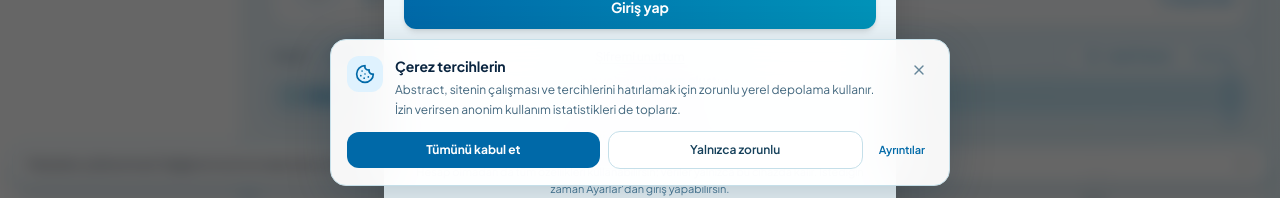
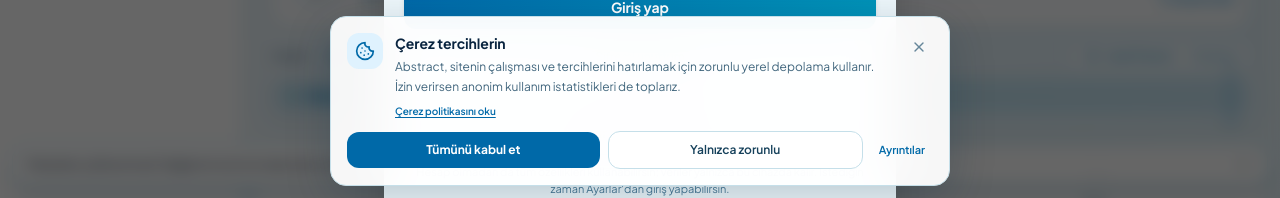
Before and after one commit to Bivist/abstractk, a React (Vite) app: page / in a window 1280 px wide. Shown: the part 530-728 px from the top of the page. Built offline with nearby package versions, Linux system fonts and the light colour scheme; no server answers; the database is empty; a web font is replaced by a local one.

Commit message:
Link cookie consent dialog to cookie policy

```diff
--- a/src/components/CookieConsent.tsx
+++ b/src/components/CookieConsent.tsx
@@ -1,5 +1,6 @@
 import React, { useState } from 'react';
 import { Cookie, X, ShieldCheck } from 'lucide-react';
+import { LegalDocumentModal } from './LegalDocuments';
 
 const CONSENT_KEY = 'abs_cookie_consent';
 
@@ -8,6 +9,7 @@ export const CookieConsent: React.FC = () => {
     try { return localStorage.getItem(CONSENT_KEY); } catch { return null; }
   });
   const [showDetails, setShowDetails] = useState(false);
+  const [showCookiePolicy, setShowCookiePolicy] = useState(false);
 
   const saveChoice = (value: 'all' | 'necessary') => {
     try { localStorage.setItem(CONSENT_KEY, value); } catch {}
@@ -40,6 +42,9 @@ export const CookieConsent: React.FC = () => {
                 Zorunlu depolama; oturum, uygulama tercihleri ve kaydettiğin içeriklerin çalışması içindir. Analitik tercih isteğe bağlıdır ve PostHog kullanım ölçümü yalnızca kabul ettiğinde etkinleştirilir. Tercihin bu cihazda saklanır.
               </p>
             )}
+            <button type="button" onClick={() => setShowCookiePolicy(true)} className="mt-2 block text-[10px] font-semibold text-sky-700 dark:text-sky-300 underline underline-offset-2">
+              Çerez politikasını oku
+            </button>
           </div>
           <button type="button" onClick={() => saveChoice('necessary')} aria-label="Yalnızca zorunlu olanları kullan" className="w-7 h-7 rounded-full flex items-center justify-center text-[#66869a] hover:bg-sky-50 dark:hover:bg-sky-950/60 shrink-0">
             <X className="w-4 h-4" />
@@ -57,6 +62,7 @@ export const CookieConsent: React.FC = () => {
           </button>
         </div>
       </div>
+      {showCookiePolicy && <LegalDocumentModal documentKey="cookies" onClose={() => setShowCookiePolicy(false)} />}
     </aside>
   );
 };
```
